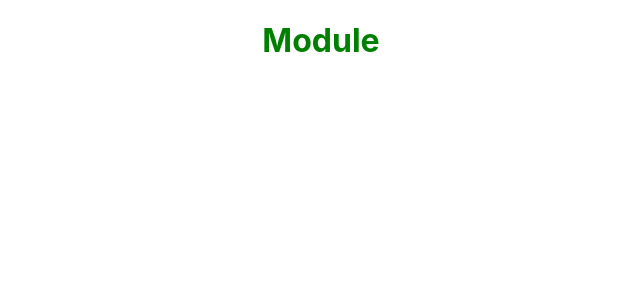
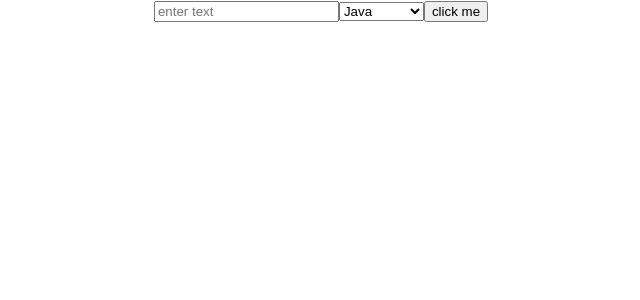
Before and after one commit to ahjam-taoufik/React-Fundamentals, a React (Create React App) app: page / in a window 1280 px wide. Shown: the top 300 px of the page, without its empty margins (319-959 px from the left). Built offline with nearby package versions, Linux system fonts and the light colour scheme.

Commit message:
Basics Form Handling

```diff
--- a/src/App.js
+++ b/src/App.js
@@ -1,11 +1,11 @@
 
 import './App.css';
-import ModuleStyle from './components/ModuleStyle'
+import FromHandling from './components/FromHandling';
 
 function App() {
   return (
     <div className="App">
-        <ModuleStyle/>
+      <FromHandling/>
     </div>
   );
 }
--- /dev/null
+++ b/src/components/FromHandling.js
@@ -0,0 +1,52 @@
+import React, { Component } from "react";
+
+export default class FromHandling extends Component {
+  constructor(props) {
+    super(props);
+    this.state = {
+      myText: '',
+      skill:'Java'
+    };
+  }
+
+
+  FromHandlingText = (e) => {
+    this.setState({
+      myText: e.target.value,
+    });
+  };
+
+  FromHandlingSelect = (e) => {
+    this.setState({
+      skill: e.target.value,
+    });
+  };
+
+  submitMe = (e) => {
+      e.preventDefault()
+    console.log(`${this.state.skill}  ${this.state.myText}`);
+  };
+
+
+  render() {
+     // const {myText, skill}=this.state
+
+    return (
+        <form onSubmit={this.submitMe}>
+          <input
+            type="text"
+            value={this.state.myText}
+            onChange={this.FromHandlingText}
+            placeholder="enter text"
+          />
+
+          <select value={this.state.skill} onChange={this.FromHandlingSelect}>
+              <option value='Java'>Java</option>
+              <option value='JavaScript'>JavaScript</option>
+              <option value='PHP'>PHP</option>
+          </select>
+          <input type='submit' value='click me'/>
+        </form>
+    );
+  }
+}
--- a/src/components/ModuleStyle.js
+++ /dev/null
@@ -1,11 +0,0 @@
-import style from './style.module.css'
-
-
-
-const ModuleStyle = () => {
-    return ( <div>
-        <h1 className={style.success} >Module</h1>
-    </div> );
-}
-
-export default ModuleStyle;
--- a/src/components/style.module.css
+++ /dev/null
@@ -1,9 +0,0 @@
-
-
-.success{
-    color: green;
-}
-
-.error{
-    color: red;
-}
```
